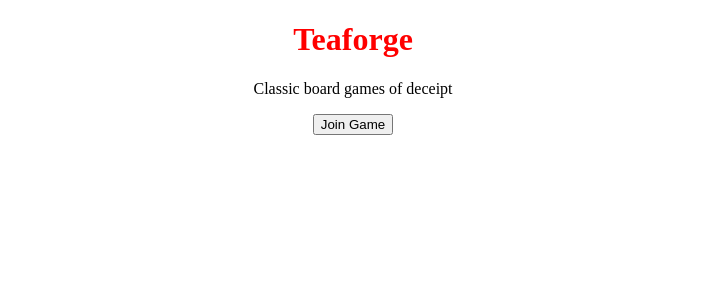
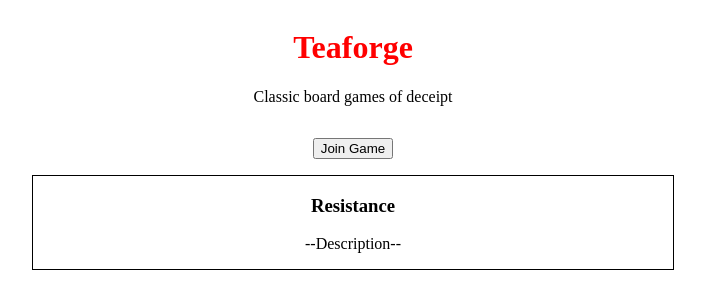
Before and after one commit to ThivRajan/Teaforge-Client, a React (Create React App) app: page / in a window 1280 px wide. Shown: the top 308 px of the page, without its empty margins (287-992 px from the left). Built offline with nearby package versions, Linux system fonts and the light colour scheme.

Commit message:
Added components and routing

```diff
--- a/package.json
+++ b/package.json
@@ -41,6 +41,7 @@
 		]
 	},
 	"devDependencies": {
+		"@types/react-router-dom": "^5.1.5",
 		"@types/styled-components": "^5.1.3"
 	}
 }
--- a/src/App.tsx
+++ b/src/App.tsx
@@ -1,22 +1,50 @@
 import React from 'react';
 import styled from 'styled-components';
+import { Switch, Route } from 'react-router-dom';
 
-const Center = styled.div`
+import Home from './Components/Home';
+import Description from './Components/Description';
+import JoinForm from './Components/JoinForm';
+import CreateForm from './Components/CreateForm';
+import RoomLobby from './Components/RoomLobby';
+
+// const Center = styled.div`
+// 	text-align: center;
+// 	list-style-position: inside;
+// `;
+
+const Grid = styled.div`
+	display: grid;
+	grid-template-columns: 1fr;
 	text-align: center;
+	list-style-position: inside;
 `;
 
-const Title = styled.h1`
-	color: red;
-`;
+const App = () => {
+	return (
+		<Grid>
+			<Switch>
+				<Route path="/lobby">
+					<RoomLobby />
+				</Route>
 
-function App() {
-	return (
-		<Center>
-			<Title>Teaforge</Title>
-			<p>Classic board games of deceipt</p>
-			<button>Join Game</button>
-		</Center>
+				<Route path="/join">
+					<JoinForm />
+				</Route>
+				<Route path="/create">
+					<CreateForm />
+				</Route>
+
+				<Route path="/resistance">
+					<Description />
+				</Route>
+
+				<Route path="/">
+					<Home />
+				</Route>
+			</Switch>
+		</Grid>
 	);
-}
+};
 
 export default App;
--- /dev/null
+++ b/src/Components/CreateForm.tsx
@@ -0,0 +1,21 @@
+import React from 'react';
+import { Link } from 'react-router-dom';
+
+const CreateForm = () => {
+	return (
+		<form>
+			<h3>Create Room</h3>
+			<input placeholder="Name"></input>
+			<br />
+			<Link to="/lobby">
+				<button>Join</button>
+			</Link>
+			<Link to="/">
+				<button>Cancel</button>
+			</Link>
+		</form>
+	);
+};
+
+
+export default CreateForm;
--- /dev/null
+++ b/src/Components/Description.tsx
@@ -0,0 +1,19 @@
+import React from 'react';
+import styled from 'styled-components';
+
+const Card = styled.div`
+	border: 1px solid;
+`;
+
+const GameDescription = () => {
+	return (
+		<Card>
+			<h3>Resistance</h3>
+			<p>5-10 Players</p>
+			<p>--Description--</p>
+			<p>--Rules--</p>
+		</Card>
+	);
+};
+
+export default GameDescription;
--- /dev/null
+++ b/src/Components/Home.tsx
@@ -0,0 +1,36 @@
+import React from 'react';
+import styled from 'styled-components';
+import { Link } from 'react-router-dom';
+
+const Button = styled.button`
+	margin: 1rem 0;
+`;
+
+const Card = styled.div`
+	border: 1px solid;
+	width: 50vw;
+	margin:auto;
+`;
+
+const Title = styled.h1`
+	color: red;
+`;
+
+const Home = () => {
+	return (
+		<div>
+			<Title>Teaforge</Title>
+			<p>Classic board games of deceipt</p>
+			<Link to="/join">
+				<Button>Join Game</Button>
+			</Link>
+			<Card>
+				<h3>Resistance</h3>
+				<p>--Description--</p>
+			</Card>
+		</div>
+	);
+
+};
+
+export default Home;
--- /dev/null
+++ b/src/Components/JoinForm.tsx
@@ -0,0 +1,22 @@
+import React from 'react';
+import { Link } from 'react-router-dom';
+
+const JoinForm = () => {
+	return (
+		<form>
+			<h3>Join Room</h3>
+			<input placeholder="Name"></input>
+			<br />
+			<input placeholder="Room Key"></input>
+			<br />
+			<Link to="/lobby">
+				<button>Join</button>
+			</Link>
+			<Link to="/">
+				<button>Cancel</button>
+			</Link>
+		</form>
+	);
+};
+
+export default JoinForm;
--- /dev/null
+++ b/src/Components/RoomLobby.tsx
@@ -0,0 +1,21 @@
+import React from 'react';
+import { Link } from 'react-router-dom';
+
+const RoomLobby = () => {
+	return (
+		<div>
+			<h2>Key: XYZW</h2>
+			<p>Need 3 more players to start</p>
+			<ol>
+				<li>Joe</li>
+				<li>Bob</li>
+			</ol>
+			<Link to="/">
+				<button>Leave</button>
+			</Link>
+			<button>Start</button>
+		</div>
+	);
+};
+
+export default RoomLobby;
--- a/src/index.tsx
+++ b/src/index.tsx
@@ -1,10 +1,13 @@
 import React from 'react';
 import ReactDOM from 'react-dom';
 import App from './App';
+import { BrowserRouter as Router } from 'react-router-dom';
 
 ReactDOM.render(
-	<React.StrictMode>
-		<App />
-	</React.StrictMode>,
+	<Router>
+		<React.StrictMode>
+			<App />
+		</React.StrictMode>
+	</Router>,
 	document.getElementById('root')
 );
```
Also changed, not shown: 1 other file (tests, documents, lock files or other folders).
